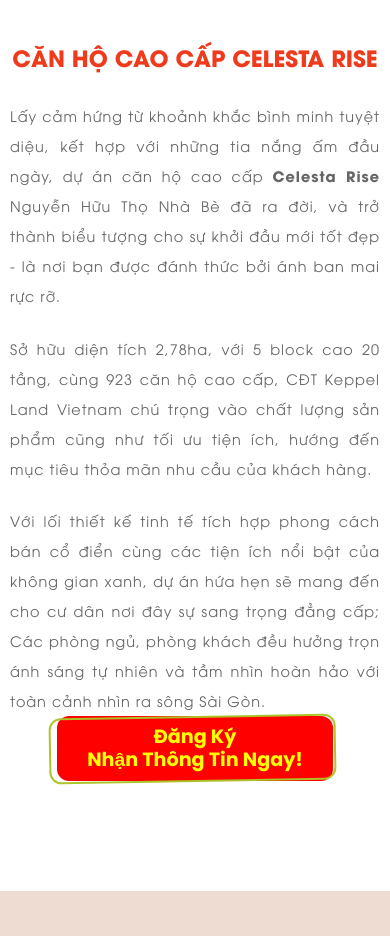
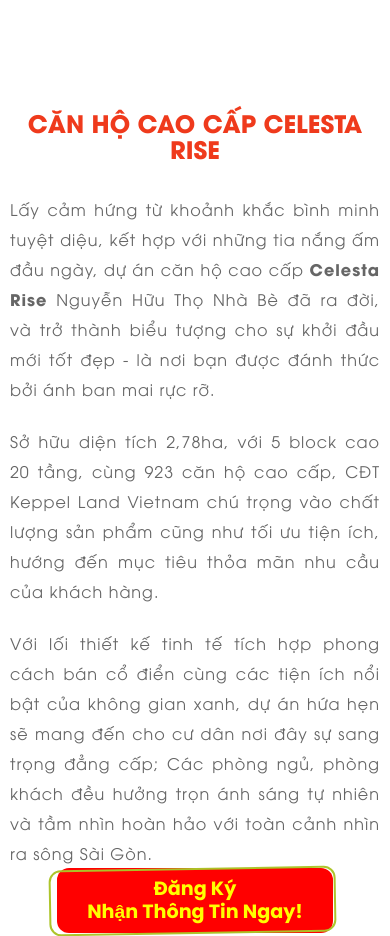
Before and after one commit to lethevinh/celestarise, a PHP site: page / in a window 390 px wide. Shown: the part 1129-2065 px from the top of the page. Run offline with PHP 8.4, Linux system fonts and the light colour scheme; some libraries are stand-ins or nearby versions.

Commit message:
update fix 1

```diff
--- a/assets/css/custom.css
+++ b/assets/css/custom.css
@@ -187,7 +187,7 @@ strong,
 
 .header-title {
     padding-top: 30px;
-    font-size: 1.4rem !important;
+    font-size: 1.5rem !important;
     font-weight: bold !important;
     /*border-bottom: 1px solid #f15552;*/
     width: fit-content;
@@ -781,11 +781,20 @@ img.lazy[data-src] {
 }
 
 .single_feature_111.single_feature ul li {
-    /*line-height: 30px;*/
+    line-height: 1.9rem;
 }
 
 .single_feature_222.single_feature ul li {
     line-height: 35px;
+}
+
+.single_feature_333.single_feature ul li {
+    margin-bottom: 1rem;
+    line-height: 1.9rem;
+}
+.single_feature_444.single_feature ul li {
+    margin-bottom: 0.3rem;
+    line-height: 1.9rem;
 }
 
 .header-title_111.header-title::after {
@@ -809,7 +818,9 @@ img.lazy[data-src] {
 .sssss {
     width: 75%;
 }
-
+.work-slider-img p.t-bold{
+    font-size: 0.9rem;
+}
 @media (max-width: 767px) {
     .header-title::after {
         background-color: transparent;
@@ -836,6 +847,11 @@ img.lazy[data-src] {
 
     .sssss {
         width: 100%;
+    }
+
+    .single_feature_333.single_feature ul li {
+        margin-bottom: 0;
+        line-height: 1.9rem;
     }
 }
 
@@ -923,13 +939,13 @@ img.lazy[data-src] {
 }
 
 .single_feature_111.single_feature_11111.single_feature ul li {
-    font-size: 16px;
-    line-height: 30px;
+    font-size: 1rem;
+    /*line-height: 30px;*/
 }
 
 p {
     line-height: 30px;
-    font-size: 0.9rem;
+    font-size: 1rem;
 }
 
 .no-underline::after {
@@ -1027,11 +1043,11 @@ p {
     margin-left: 2px;
     white-space: inherit;
     text-align: left;
-    font-size: 0.7rem;
+    font-size: 0.8rem;
 }
 
 #accordionExample .card-header {
-    padding: .8rem;
+    padding: .6rem;
 }
 
 .bg-footer::before {
--- a/index.html
+++ b/index.html
@@ -95,7 +95,7 @@
                     </div>
                 </div><!-- END COL-->
             </div><!-- END ROW-->
-            <div class="row menu">
+            <div class="row menu mt-md-5">
                 <div class="col-lg-12 wow fadeInUp text-center" data-wow-duration="1s" data-wow-delay="0.2s" data-wow-offset="0" style="visibility: visible; animation-duration: 1s; animation-delay: 0.2s; animation-name: fadeInUp;">
                     <div class="btn">
                         <a href="/#feature_1111">TỔNG QUAN</a>
@@ -110,7 +110,7 @@
             </div>
         </div>
     </section>
-    <section id="about" class="process-content section-padding pt-3 white-bg">
+    <section id="about" class="process-content section-padding pt-md-4 pb-md-5 white-bg">
         <div class="container">
             <div class="row text-center">
                 <div class="section-title text-center mb-0">
@@ -130,7 +130,7 @@
                     </p>
                 </div>
                 <!--- END COL -->
-                <div class="section-title text-center mt-md-3">
+                <div class="section-title text-center mt-md-4 mb-md-0">
                     <div class="home_btn">
                         <a href="#" style="font-size: 1.2em;" data-toggle="modal" data-target="#exampleModal" data-whatever="@mdo" class="btn-border get_btn wow bounceIn page-scroll red-bg no-border text-bold" data-wow-delay=".4s">
                             Đăng ký <br>
@@ -208,9 +208,9 @@
         </div>
         <!--- END CONTAINER -->
     </section>
-    <section id="feature" class="feature_area feature_area_check" style="background: #e5e5e5">
+    <section id="feature" class="feature_area feature_area_check" style="background: #eedbd2">
         <div class="container-fluid">
-            <div class="row pt-4 pb-4">
+            <div class="row pt-4 pb-0">
                 <div class="offset-md-1 col-lg-5 col-sm-12 col-xs-12 wow fadeInLeft no-padding" data-wow-duration="1s" data-wow-delay="0.1s" data-wow-offset="0" style="margin-top: auto;margin-bottom: auto;">
                     <div class="single_feature single_feature_111 single_feature_11111 pt-0 p-3">
                         <p class="mt-3 p-justify">
@@ -239,7 +239,7 @@
             </div><!-- END ROW -->
         </div><!-- END CONTAINER -->
     </section>
-    <section id="about" class="process-content pt-4" style="background-color: #eeeeed">
+    <section id="about" class="process-content pt-5 pb-5" style="background-color: #eeeeed">
         <div class="container mb-3">
             <div class="row p-2 khungtrang">
                 <div class="col-md-4">
@@ -275,7 +275,7 @@
                     <p class="mt-3 p-justify">
                         Đặc biệt, cư dân và nhà đầu tư có thể hoàn toàn yên tâm về tiềm năng giá trị của dự án căn hộ Celesta Rise; bởi trong tương lai, tuyến đường đường Lê Văn Lương sẽ được mở rộng dài hơn 10km có điểm đầu giáp với quận 4, xuyên qua quận 7, Nhà Bè và điểm cuối là Long Hậu, Cần Giuộc của tỉnh Long An. Điều này sẽ giúp giảm ngắn thời gian di chuyển đồng thời tránh được tình trạng ùn tắc giao thông vào giờ cao điểm.
                     </p>
-                    <div class="section-title text-center">
+                    <div class="section-title text-center mt-md-4 mb-md-0">
                         <div class="home_btn">
                             <a href="#" style="font-size: 1.2em;" data-toggle="modal" data-target="#exampleModal" data-whatever="@mdo" class="btn-border get_btn wow bounceIn page-scroll red-bg no-border text-bold" data-wow-delay=".4s">
                                 Đăng ký <br>
@@ -288,7 +288,7 @@
         </div>
         <!--- END CONTAINER -->
     </section>
-    <section id="feature_1111" class="feature_area feature_area_check bg-grad">
+    <section id="feature_1111" class="feature_area feature_area_check bg-grad pt-md-4 pb-md-4">
         <div class="container-fluid">
             <div class="row text-center">
                 <div class="section-title text-center mt-3 mb-3">
@@ -303,9 +303,9 @@
                     </p>
                 </div>
             </div>
-            <div class="row pt-5 pb-5">
-                <div class="col-lg-6 col-sm-12 col-xs-12 wow fadeInLeft no-padding" data-wow-duration="1s" data-wow-delay="0.1s" data-wow-offset="0" style="color: #606060">
-                    <div class="single_feature single_feature_111 pt-0 pl-4 m-0">
+            <div class="row pt-5 pb-0">
+                <div class="col-lg-5 col-sm-12 col-xs-12 wow fadeInLeft no-padding" data-wow-duration="1s" data-wow-delay="0.1s" data-wow-offset="0" style="color: #606060">
+                    <div class="single_feature single_feature_333 pt-0 pl-4 m-0">
                         <ul class="m-0 check-yellow">
                             <li><span class="ti-check-box"></span>
                                 Cụm 3 hồ bơi đầu tiên và duy nhất trong khu vực (Hồ bơi thư giãn phong cách resort, Hồ bơi chuẩn Olympic 50m, Khu vui chơi nước chủ đề “Tàu hải tặc” 50m cho trẻ em)
@@ -331,7 +331,7 @@
                         </ul>
                     </div>
                 </div><!-- END COL -->
-                <div class="col-lg-6 mt-0 col-sm-12 col-xs-12 wow fadeIn no-padding" data-wow-duration="1s" style="margin:40px 0" data-wow-delay="0.3s" data-wow-offset="0">
+                <div class="col-lg-7 mt-0 col-sm-12 col-xs-12 wow fadeIn no-padding" data-wow-duration="1s" style="" data-wow-delay="0.3s" data-wow-offset="0">
                     <div class="owl-carousel carousel-single-slider work-slider-img">
                         <div class="feature_img">
                             <img data-src="assets/images/clubhouse-1.png" class="img-fluid lazy" alt="" />
@@ -350,10 +350,10 @@
             </div><!-- END ROW -->
         </div><!-- END CONTAINER -->
     </section>
-    <section id="testimonial" class="testimonial-area  bg-before no-padding pt-4 pb-2" style="background-image: url(assets/images/testimonial-bg.png);  background-size:cover; background-position: center center;color: white">
+    <section id="testimonial" class="testimonial-area  bg-before pt-4 pb-4" style="background-image: url(assets/images/testimonial-bg.png);  background-size:cover; background-position: center center;color: white">
         <div class="container">
             <div class="row text-center">
-                <div class="section-title text-center mt-3 mb-3">
+                <div class="section-title text-center mt-0 mb-3">
                     <h1 class="text-red text-bold header-title pt-0 mt-0 auto-center text-asss" style="color: #fcc252">
                         KẾT NỐI TIỆN ÍCH NGOẠI KHU HOÀN HẢO
                     </h1>
@@ -382,13 +382,6 @@
                         <div class="single_portfolio">
                             <div class="box">
                                 <img src="assets/images/28.png" alt="">
-                                <div class="box-content">
-                                    <div class="content">
-                                        <ul class="work_icon">
-                                            <li><a href="#" class="port-icon lightbox" data-gall="gall-work"><span class="ti-plus"></span></a></li>
-                                        </ul>
-                                    </div>
-                                </div>
                             </div>
                             <a href="#">
                                 <p class="text-white t-bold">
@@ -399,13 +392,6 @@
                         <div class="single_portfolio">
                             <div class="box">
                                 <img src="assets/images/29.png" alt="">
-                                <div class="box-content">
-                                    <div class="content">
-                                        <ul class="work_icon">
-                                            <li><a href="#" class="port-icon lightbox" data-gall="gall-work"><span class="ti-plus"></span></a></li>
-                                        </ul>
-                                    </div>
-                                </div>
                             </div>
                             <a href="#">
                                 <p class="text-white t-bold">
@@ -416,13 +402,6 @@
                         <div class="single_portfolio">
                             <div class="box">
                                 <img src="assets/images/30.png" alt="">
-                                <div class="box-content">
-                                    <div class="content">
-                                        <ul class="work_icon">
-                                            <li><a href="#" class="port-icon lightbox" data-gall="gall-work"><span class="ti-plus"></span></a></li>
-                                        </ul>
-                                    </div>
-                                </div>
                             </div>
                             <a href="#">
                                 <p class="text-white t-bold">
@@ -433,6 +412,141 @@
                     </div>
                 </div><!-- END ROW -->
             </div><!-- END CONTAINER -->
+    </section>
+    <section id="about" class="process-content no-padding white-bg">
+        <div class="container">
+            <div class="row text-center">
+                <div class="section-title text-center mt-3 mb-3">
+                    <h1 class="text-red text-bold header-title pt-0 mt-0 auto-center text-asss">
+                        THIẾT KẾ KHÔNG GIAN XỨNG TẦM ĐẲNG CẤP
+                    </h1>
+                    <p class="p-justify" style="width: 100%;padding-bottom: 10px">
+                        Nhờ bàn tay “phù thủy” của các kiến trúc sư bậc thầy tại Aedas, Belt Collins và Ong&Ong - Các công ty tư vấn, thiết
+                        kế cảnh quan và quy hoạch được công nhận trên toàn thế giới về chất lượng hoàn hảo; dự án Celesta Rise mang
+                        nét hiện đại trong kiến trúc, tinh tế trong từng nét vẽ tạo nên căn hộ dự án đáp ứng được thẩm mỹ của đa số khách hàng.
+                    </p>
+                </div>
+                <!--- END COL -->
+            </div>
+        </div>
+        <div class="container-fluid mb-md-3">
+            <!--- END ROW -->
+            <div class="row text-center">
+                <div class="col-md-6">
+                    <img data-src="assets/images/26.png" class="img-fluid lazy" alt="" />
+                </div>
+                <div class="col-md-6">
+                    <img data-src="assets/images/27.png" class="img-fluid lazy" alt="" />
+                </div>
+            </div>
+        </div>
+        <div class="container">
+            <div class="row text-center">
+                <p class="p-justify">
+                    Dự án được thiết kế theo lối ưu việt, tạo cho cư dân tương lai phong cách sống thân thiện, tiện nghi, gần gũi; không gian sống rộng rãi, thoáng mát; ngoài ra tất cả các căn hộ được thiết kế theo cách tận dụng triệt để không gian nhưng không khiến người khác cảm thấy chật chội khó thở.
+                </p>
+                <br>
+                <p class="p-justify">
+                    Mỗi tầng của chung cư được thiết kế gồm 9 căn hộ với các diện tích khác nhau, tất cả các căn hộ đều sở hữu 2 mặt thoáng, 1 mặt ban công và 1 mặt là cửa ra vào; hành lang thông thoáng có ánh sáng tự nhiên tràn vào, giúp cư dân có được cảm giác thoải mái và tự nhiên hơn.
+                </p>
+                <div class="section-title text-center mt-md-4 mb-md-4">
+                    <div class="home_btn">
+                        <a href="#" style="font-size: 1.2em;" data-toggle="modal" data-target="#exampleModal" data-whatever="@mdo" class="btn-border get_btn wow bounceIn page-scroll red-bg no-border text-bold" data-wow-delay=".4s">
+                            Đăng ký <br>
+                            nhận thông tin ngay!
+                        </a>
+                    </div>
+                </div>
+            </div>
+        </div>
+        <!--- END CONTAINER -->
+    </section>
+    <section id="feature" class="feature_area feature_area_check bg-grad ">
+        <div class="container-fluid">
+            <div class="row">
+                <div class="col-lg-6 col-sm-12 col-xs-12 wow fadeIn no-padding" data-wow-duration="1s" style="margin:40px 0" data-wow-delay="0.3s" data-wow-offset="0">
+                    <div class="feature_img mb-2">
+                        <img data-src="assets/images/17.png" class="img-fluid lazy" alt="" />
+                    </div>
+                    <div class="feature_img">
+                        <img data-src="assets/images/18.png" class="img-fluid lazy" alt="" />
+                    </div>
+                </div><!-- END COL -->
+                <div class="col-lg-6 col-sm-12 col-xs-12 wow fadeInLeft" data-wow-duration="1s" data-wow-delay="0.1s" data-wow-offset="0">
+                    <div class="single_feature single_feature_444 pt-4 p-2">
+                        <h2 class="text-red text-bold header-title pt-0">
+                            PHƯƠNG THỨC THANH TOÁN
+                        </h2>
+                        <p class="p-justify">
+                            Với sự linh hoạt thông qua việc chia tiến độ thanh toán thành nhiều đợt, CĐT kỳ vọng đảm bảo được sự tiện lợi cho quý khách hàng có nhu cầu sở hữu Celesta Rise; có thể được giảm nhẹ về dòng tiền vì tiến độ thanh toán dàn trải theo thời gian.
+                        </p>
+                        <ul class="m-0 check-yellow">
+                            <li><span class="ti-check-box"></span>Căn hộ bàn giao thô: 45 Triệu/m2</li>
+                            <li><span class="ti-check-box"></span>Căn hộ bàn giao full nội thất: 50 Triệu/m2</li>
+                            <li><span class="ti-check-box"></span>Đặt cọc giữ chỗ 50tr/căn</li>
+                            <li><span class="ti-check-box"></span>Thanh toán 20% ký Hợp đồng mua bán (đợt 1 và 2)</li>
+                            <li><span class="ti-check-box"></span>Thanh toán 30% trong 18 tháng (6 đợt tiếp theo - mỗi 3 tháng 5%) Thanh toán 45% bàn giao căn hộ</li>
+                            <li><span class="ti-check-box"></span>Thanh toán 5% cuối cùng bàn giao sổ hồng</li>
+                            <li><span class="ti-check-box"></span>Đặc biệt, CĐT hỗ trợ thanh toán trực tiếp và không cần vay vốn thông qua ngân hàng</li>
+                        </ul>
+                        <h2 class="text-red text-bold header-title pt-0">
+                            PHÁP LÝ MINH BẠCH HOÀN CHỈNH
+                        </h2>
+                        <ul class="m-0 check-yellow">
+                            <li><span class="ti-check-box"></span>
+                                CĐT Keppel Land tiềm lực luôn được đánh giá cao về tính pháp lý của các dự án.
+                            </li>
+                            <li><span class="ti-check-box"></span>
+                                *Sở hữu sổ hồng lâu dài dành cho người Việt, 50 năm dành cho người nước ngoài.
+                            </li>
+                        </ul>
+                    </div>
+                </div><!-- END COL -->
+            </div><!-- END ROW -->
+        </div><!-- END CONTAINER -->
+    </section>
+    <section id="feature" class="feature_area mt-md-4 mb-md-3">
+        <div class="container-fluid">
+            <div class="text-center">
+                <div class="section-title text-center mb-1">
+                    <h1 class="text-red text-bold header-title pt-0 mt-0 auto-center text-asss">
+                        DREAMHOME - ĐƠN VỊ PHÂN PHỐI DỰ ÁN CELESTA RISE
+                    </h1>
+                    <p class="p-justify mb-md-3">
+                        Mang sứ mệnh góp phần thúc đẩy sự phát triển thị trường bất động sản Việt Nam, sau hơn 5 năm phát triển, Dream Home tự hào là sàn giao dịch BĐS uy tín và am hiểu thị trường; luôn đồng hành cùng khách hàng trên hành trình tìm chốn an cư mơ ước, kiến tạo nên cuộc sống thịnh vượng.
+                    </p>
+                    <p class="p-justify">
+                        Với dự án Celesta Rise, CĐT Keppel Land cùng sàn giao dịch BĐS Dream Home cam kết sẽ trao gửi sản phẩm bất động sản với chất lượng cao đến quý khách hàng, cung cấp những trải nghiệm dịch vụ bất động sản toàn diện, an toàn và hiệu quả.
+                    </p>
+                </div>
+            </div><!-- END ROW -->
+            <h1 class="text-red text-bold header-title pt-0 mt-md-4 no-underline auto-center text-asss">
+                VÌ SAO BẠN NÊN CHỌN MUA DỰ ÁN CELESTA RISE VỚI DREAMHOME
+            </h1>
+            <div class="row text-center tientich">
+                <div class="col-md-3 col-sm-12 col-xs-12 wow fadeIn" style="background-image: url('assets/images/tienich_bg.png');height: 430px;background-size: cover;background-repeat: no-repeat;" data-wow-duration="1s" data-wow-delay="0.3s" data-wow-offset="0">
+                    <p class="p-justify ">
+                        Đơn vị từng đồng hành cùng các CĐT uy tín như: Đất Xanh, Khang Điền, Phát Đạt,... phân phối các sản phẩm Bất động sản uy tín và chất lượng cao hơn 5 năm liền.
+                    </p>
+                </div><!-- END COL -->
+                <div class="col-md-3 col-sm-12 col-xs-12 wow fadeIn" style="background-image: url('assets/images/tienich_bg.png');height: 430px;background-size: cover;background-repeat: no-repeat;" data-wow-duration="1s" data-wow-delay="0.3s" data-wow-offset="0">
+                    <p class="p-justify ">
+                        Hiện tại, Dream Home tiếp tục đồng hành cùng Keppel Land - một trong những tập đoàn đa quốc gia lớn nhất Singapore, với các ngành kinh doanh chính: dầu khí và hàng hải, cơ sở hạ tầng và bất động sản.
+                    </p>
+                </div><!-- END COL -->
+                <div class="col-md-3 col-sm-12 col-xs-12 wow fadeIn" style="background-image: url('assets/images/tienich_bg.png');height: 430px;background-size: cover;background-repeat: no-repeat;" data-wow-duration="1s" data-wow-delay="0.3s" data-wow-offset="0">
+                    <p class="p-justify ">
+                        Đơn vị đã phân phối thành công hàng loạt các dự án BĐS lớn: Dự án Precia, Dự án Opal Skyline, Dự án Lovera (1,2,3, Vista, Premier), Dự án Astral City (đang phân phối), Dự án Verosa Park (đang phân phối),...
+                    </p>
+                </div><!-- END COL -->
+                <div class="col-md-3 col-sm-12 col-xs-12 wow fadeIn" style="background-image: url('assets/images/tienich_bg.png');height: 430px;background-size: cover;background-repeat: no-repeat;" data-wow-duration="1s" data-wow-delay="0.3s" data-wow-offset="0">
+                    <p class="p-justify ">
+                        Đơn vị hỗ trợ tư vấn, phân phối sản phẩm Bất động sản uy tín với chính sách thanh toán được nhận từ chính các CĐT, pháp lý rõ ràng minh bạch.
+                    </p>
+                </div><!-- END COL -->
+                <!-- END COL -->
+            </div>
+        </div><!-- END CONTAINER -->
     </section>
     <section id="testimonial" class="testimonial-area bg-footer bg-before no-padding pt-4 pb-2" style="background-image: url(assets/images/footer-bg.png);  background-size:cover; background-position: center center;">
         <div class="container">
```
Also changed, not shown: tin-tuc.html (+4 -188 lines).
